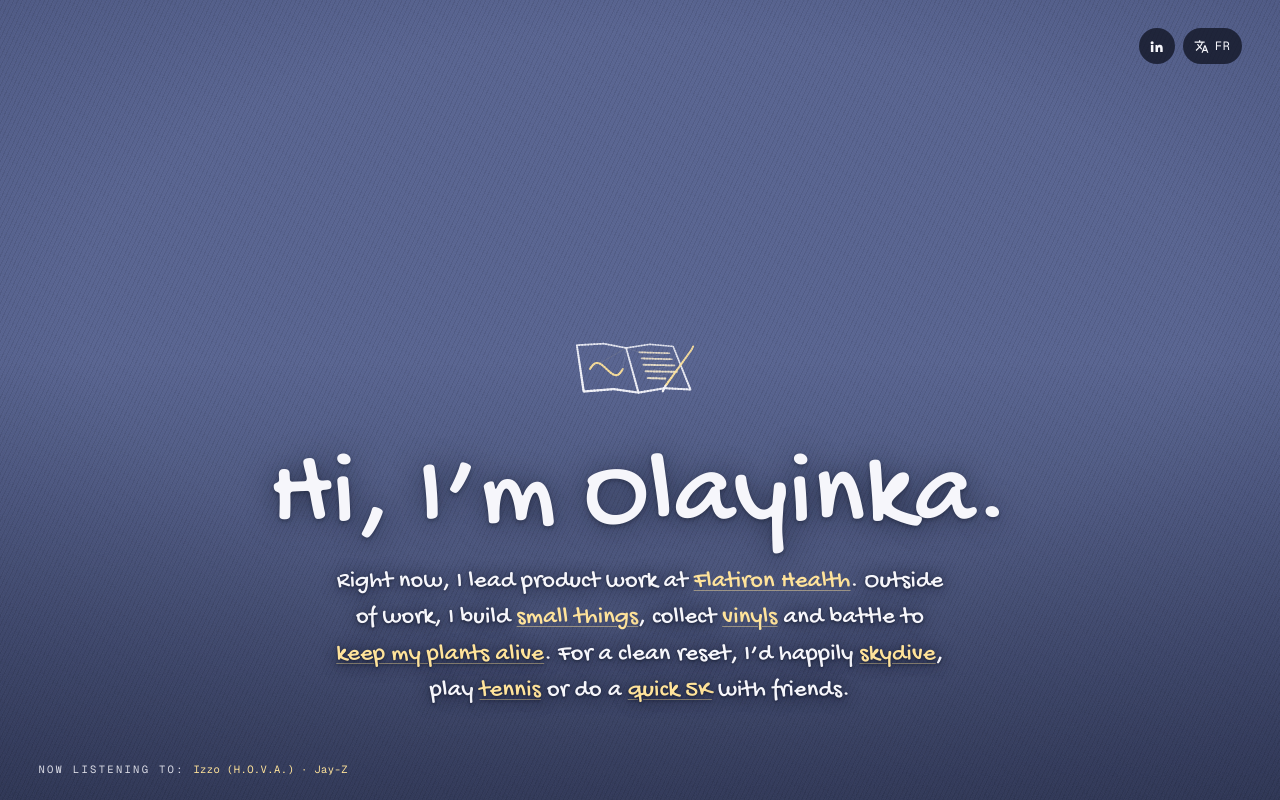
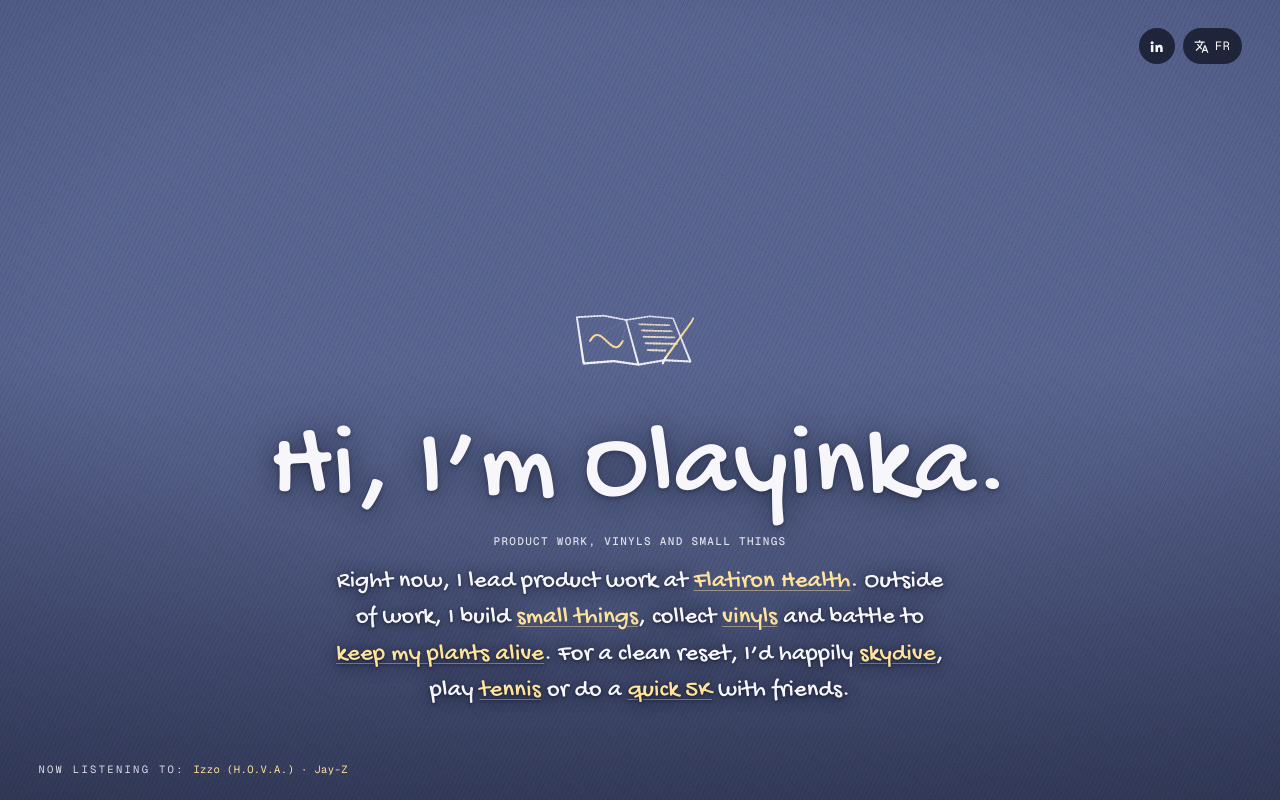
Before and after one commit to pgcactus/olayinka-personal-site, a React (Vite) app in the folder client/: page / in a window 1280 px wide. Built offline with nearby package versions, Linux system fonts and the light colour scheme.

Commit message:
Improve homepage SEO metadata

```diff
--- a/client/index.html
+++ b/client/index.html
@@ -4,13 +4,17 @@
     <meta charset="UTF-8" />
     <meta name="viewport" content="width=device-width, initial-scale=1" />
     <meta name="theme-color" content="#56628f" />
-    <title>Olayinka Titilola</title>
+    <title>Olayinka Titilola — Product Manager in London</title>
     <script src="/lang-init.js"></script>
     <link rel="icon" type="image/svg+xml" href="/favicon.svg" />
     <link rel="apple-touch-icon" href="/apple-touch-icon.png" />
     <meta
       name="description"
       content="Product manager in London. I lead product work at Flatiron Health, build small things, collect vinyls and try to keep my plants alive."
+    />
+    <meta
+      name="keywords"
+      content="product manager, small web tools, vinyl records, London"
     />
 
     <link rel="preconnect" href="https://fonts.googleapis.com" />
--- a/client/src/components/PageMeta.tsx
+++ b/client/src/components/PageMeta.tsx
@@ -10,6 +10,7 @@ const SITE_NAME = "Olayinka Titilola";
 interface PageMetaProps {
   title: string; // Full <title> string, e.g. "Olayinka Titilola" or "NATO alphabet — Olayinka Titilola"
   description: string;
+  keywords?: string[];
   path: string; // e.g. "/" or "/nato"
   noindex?: boolean;
   jsonLd?: object;
@@ -20,6 +21,7 @@ interface PageMetaProps {
 export default function PageMeta({
   title,
   description,
+  keywords,
   path,
   noindex,
   jsonLd,
@@ -31,6 +33,9 @@ export default function PageMeta({
     <>
       <title>{title}</title>
       <meta name="description" content={description} />
+      {keywords?.length ? (
+        <meta name="keywords" content={keywords.join(", ")} />
+      ) : null}
       {noindex && <meta name="robots" content="noindex" />}
 
       {/* Open Graph */}
--- a/client/src/pages/Home.tsx
+++ b/client/src/pages/Home.tsx
@@ -39,6 +39,7 @@ const LEAVE_MS = 650;
 const COPY = {
   en: {
     title: "Hi, I’m Olayinka.",
+    seoHeading: "Product work, vinyls and small things",
     body: [
       "Right now, I lead product work at {flatiron|Flatiron Health}.",
       "Outside of work, I build {things|small things}, collect {records|vinyls} and battle to {plants|keep my plants alive}.",
@@ -66,6 +67,7 @@ const COPY = {
   },
   fr: {
     title: "Bonjour, je m’appelle Olayinka.",
+    seoHeading: "Travail produit, vinyles et petites choses",
     body: [
       "En ce moment, je dirige le travail produit chez {flatiron|Flatiron Health}.",
       "En dehors du travail, je crée de {things|petites choses}, je collectionne les {records|vinyles} et je me bats pour {plants|garder mes plantes en vie}.",
@@ -407,8 +409,14 @@ export default function Home() {
       className={`hm hm--${lang}${fading ? " hm--fading" : ""}${pinned === "things" ? " hm--typing" : ""}`}
     >
       <PageMeta
-        title="Olayinka Titilola"
+        title="Olayinka Titilola — Product Manager in London"
         description="Product manager in London. I lead product work at Flatiron Health, build small things, collect vinyls and try to keep my plants alive."
+        keywords={[
+          "product manager",
+          "small web tools",
+          "vinyl records",
+          "London",
+        ]}
         path="/"
         jsonLd={personJsonLd}
       />
@@ -476,6 +484,7 @@ export default function Home() {
         onClick={onClick}
       >
         <h1 className="hm-title">{c.title}</h1>
+        <h2 className="hm-subtitle">{c.seoHeading}</h2>
         <p className="hm-copy">
           {c.body.map((line, i) => (
             <span key={i}>
--- a/client/src/pages/home.css
+++ b/client/src/pages/home.css
@@ -295,6 +295,17 @@
   animation: hm-arrive 0.9s cubic-bezier(0.2, 0.8, 0.2, 1) 0.9s backwards;
 }
 
+.hm-subtitle {
+  margin: -2px 0 0;
+  color: var(--muted);
+  font-family: var(--font-mono);
+  font-size: 11px;
+  font-weight: 500;
+  letter-spacing: 0.12em;
+  line-height: 1.4;
+  text-transform: uppercase;
+}
+
 /* The French greeting is longer; keep it to two lines clear of the drawing. */
 .hm--fr .hm-title {
   font-size: clamp(48px, 6.2vw, 96px);
```
Also changed, not shown: scripts/validate-build.mjs (+20 -0 lines).
